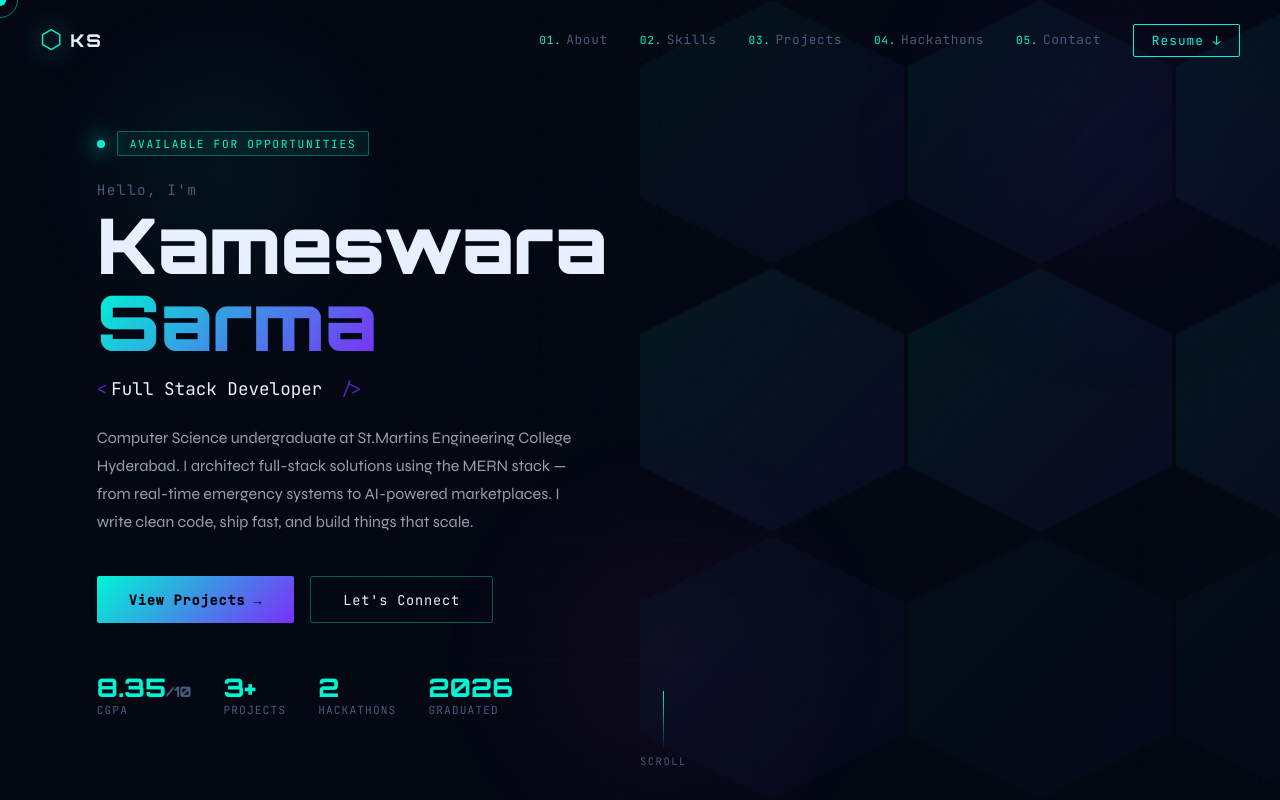
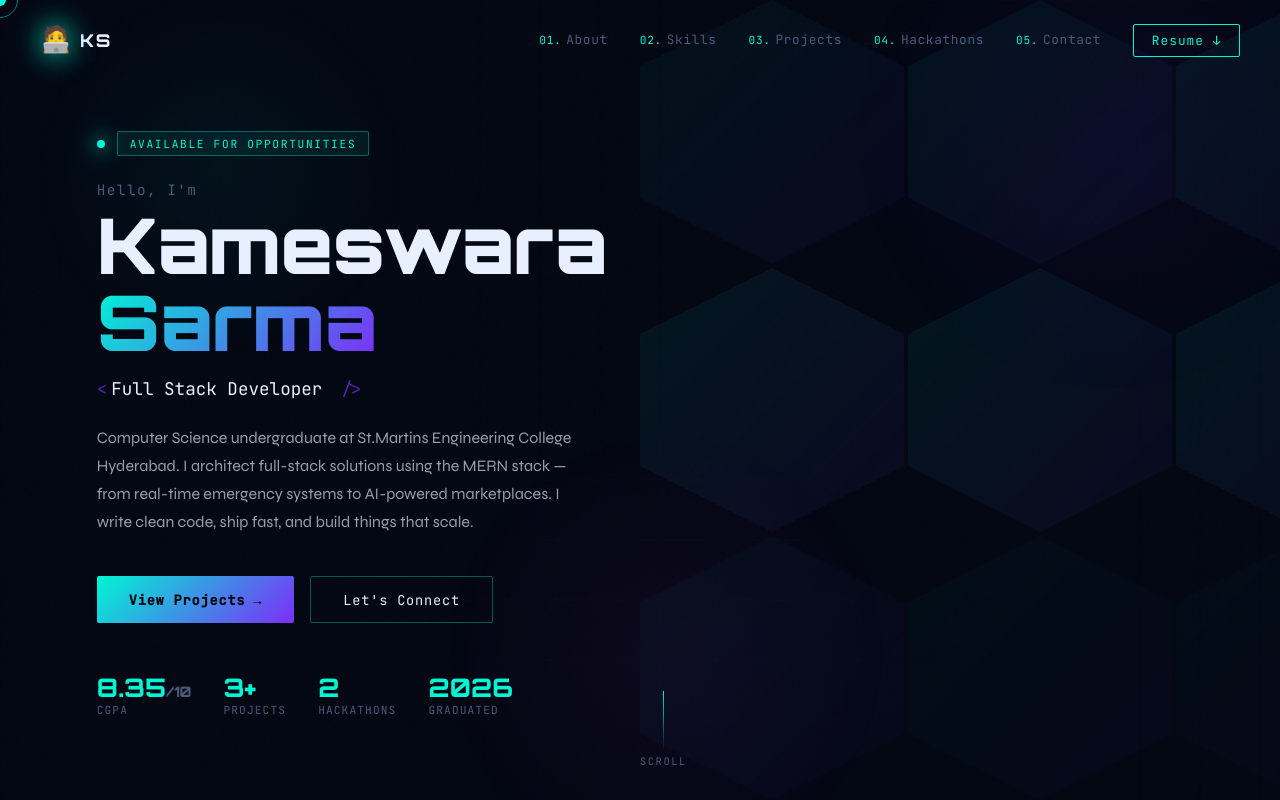
Before and after one commit to KameswaraSarma9/PortFolio-Dev, a React (Vite) app: page / in a window 1280 px wide. Shown: the top 800 px of the page. Built offline with nearby package versions, Linux system fonts and the light colour scheme.

Commit message:
Add your commit message here

```diff
--- a/src/components/Navbar.jsx
+++ b/src/components/Navbar.jsx
@@ -22,7 +22,7 @@ export default function Navbar() {
     <nav className={`navbar ${scrolled ? 'navbar--scrolled' : ''}`}>
       <div className="navbar__inner">
         <div className="navbar__logo" onClick={() => window.scrollTo({ top: 0, behavior: 'smooth' })}>
-          <span className="navbar__logo-hex">⬡</span>
+          <span className="navbar__logo-hex">🧑‍💻</span>
           <span className="navbar__logo-text">KS</span>
         </div>
 
```
